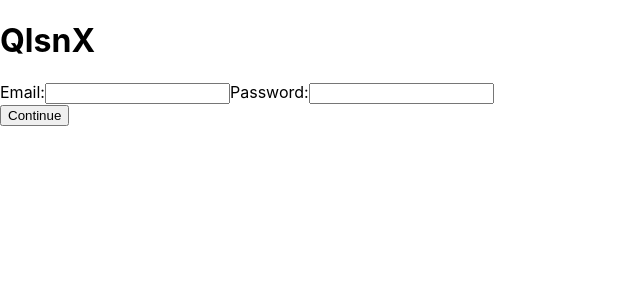
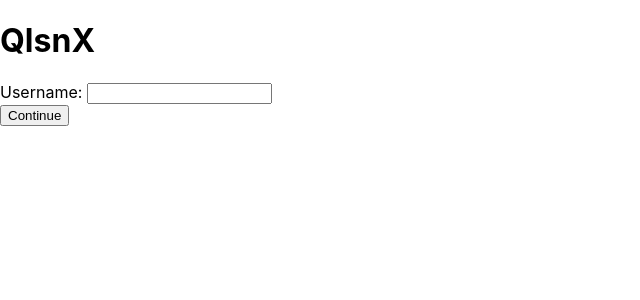
Before and after one commit to Dayasuvagiya/hello-qlnsx, a React (Vite) app: page / in a window 1280 px wide. Shown: the top 300 px of the page, without its empty margins (0-640 px from the left). Built offline with nearby package versions, Linux system fonts and the light colour scheme.

Commit message:
Create page 1

```diff
--- a/package.json
+++ b/package.json
@@ -10,6 +10,7 @@
     "preview": "vite preview"
   },
   "dependencies": {
+    "axios": "^1.6.7",
     "react": "^18.2.0",
     "react-dom": "^18.2.0"
   },
--- a/src/components/loginPage.jsx
+++ b/src/components/loginPage.jsx
@@ -1,27 +1,36 @@
 import React from 'react'
 import { useState } from 'react'
+import axios from 'axios'
 
 const LoginPage = () => {
     const [email, setEmail] = useState('')
     const [password, setPassword] = useState('')
-
+console.log({email, password})
 const handleEmail = (event) => {
   setEmail(event.target.value)
 }
 
-const handlePassword = (event) => {
-    setPassword(event.target.value)
+const handleApi = () => {
+  axios.post('http://api.qinsx.de/user/', {
+    username: email,
+    password: 'xyz',
+  })
+    .then(result => {
+        console.log(result.data)
+        alert('Sucessfully done')
+    })
+    .catch(err => {
+        console.log(err)
+        alert('Server error')
+    })
 }
 
   return (
     <div>
       <h1>QlsnX</h1>
-      <label>Email:</label>
-      <input value={email} onChange={handleEmail} type='text'></input>
-      <label>Password:</label>
-      <input value={email} onChange={handleEmail} type='text'></input>
+      Username: <input value={email} onChange={handleEmail} type='text'></input>
       <div>
-        <button>Continue</button>
+        <button onClick={handleApi}>Continue</button>
       </div>
     </div>
   )
```
Also changed, not shown: 1 other file (tests, documents, lock files or other folders).
